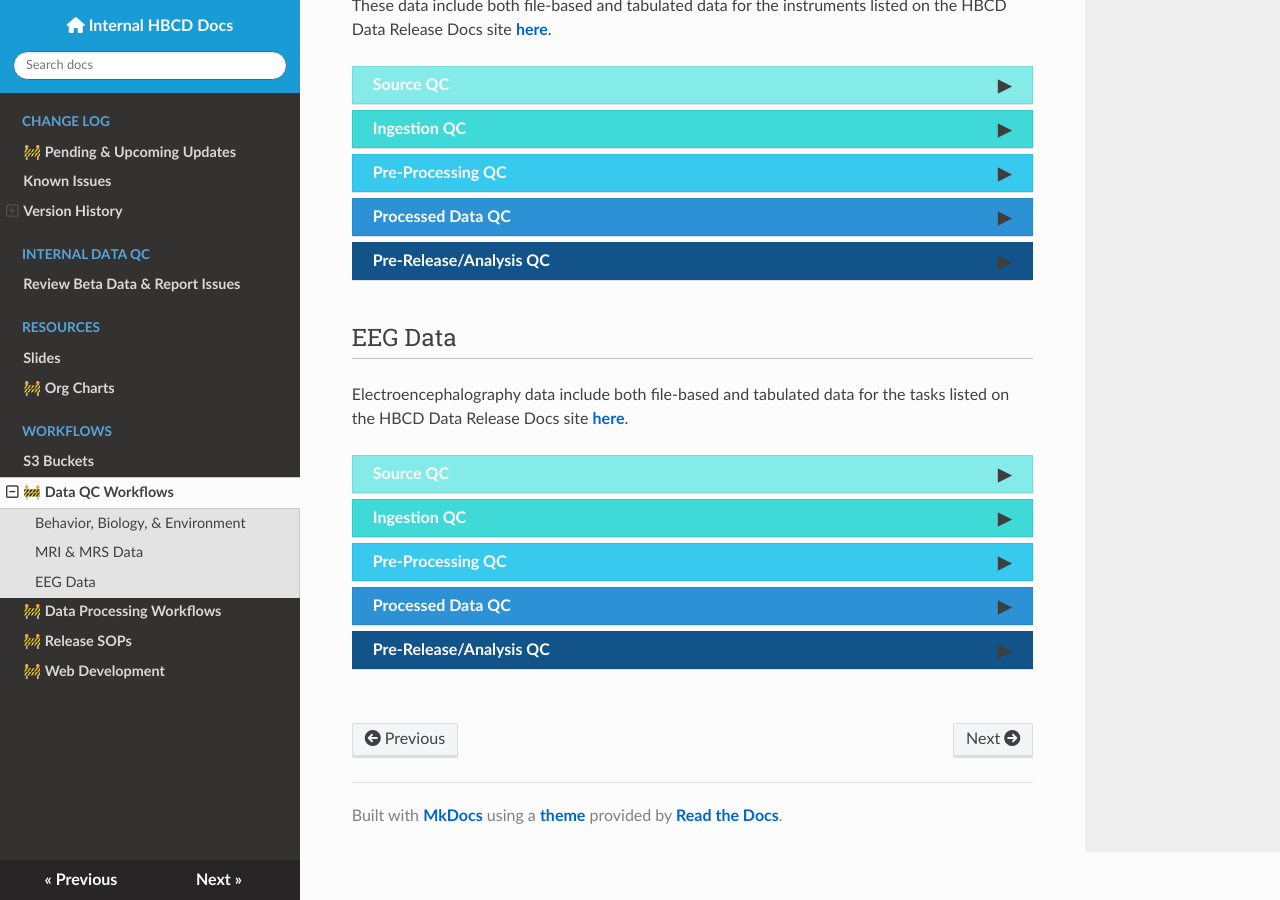
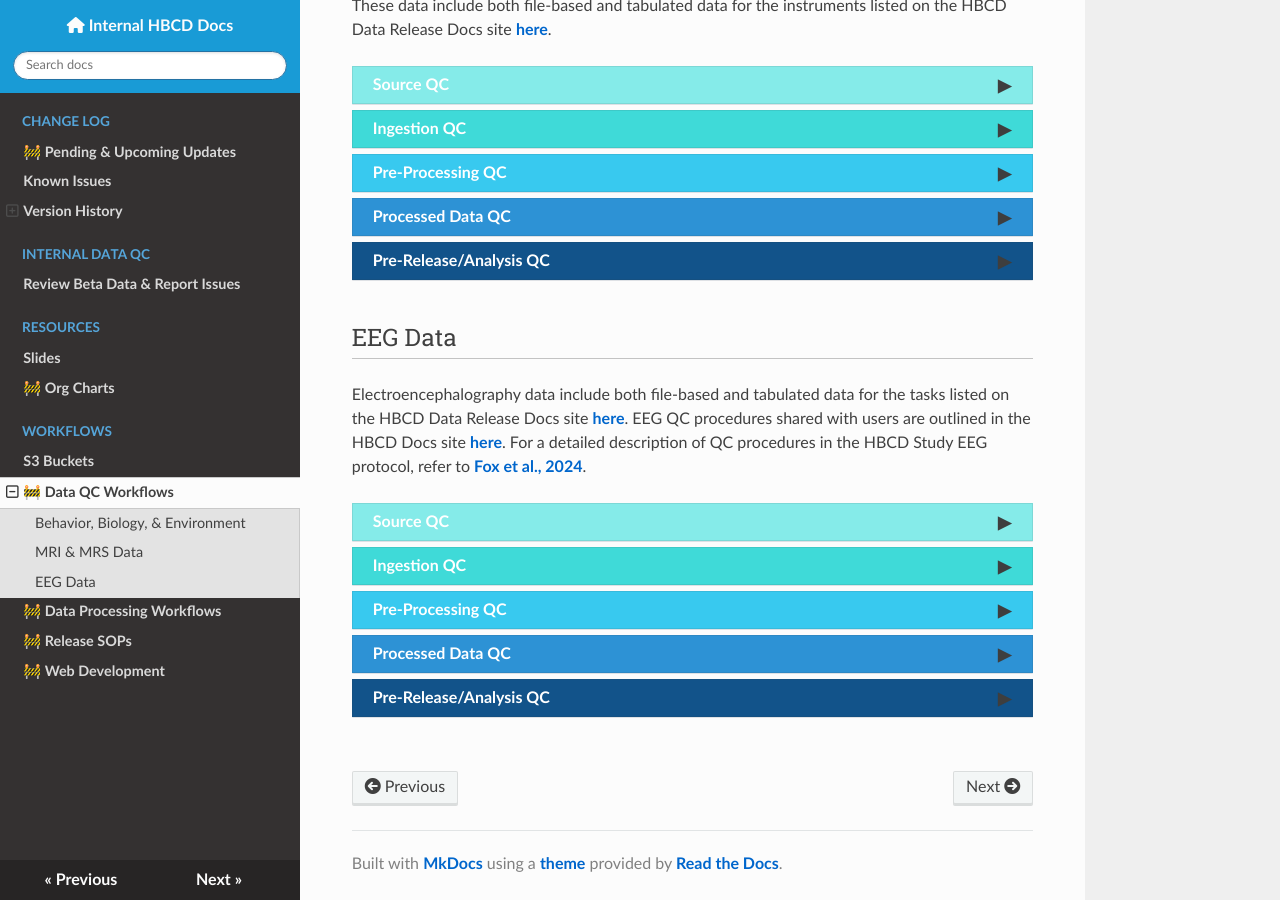
Before and after one commit to DCAN-Labs/hbcd-docs-internal, an MkDocs documentation site: the page built from docs/workflows/qc.md, in a window 1280 px wide and 900 px high, scrolled down 1089 px. Built offline with MkDocs 1.6.1, drawn with Linux system fonts in a browser that asks for light colours; nearby versions of some CDN libraries.

Commit message:
eeg cleanup

```diff
--- a/docs/workflows/qc.md
+++ b/docs/workflows/qc.md
@@ -384,7 +384,7 @@
 
 ## EEG Data
 
-Electroencephalography data include both file-based and tabulated data for the tasks listed on the HBCD Data Release Docs site [here](https://docs.hbcdstudy.org/latest/instruments/#eeg).
+Electroencephalography data include both file-based and tabulated data for the tasks listed on the HBCD Data Release Docs site [here](https://docs.hbcdstudy.org/latest/instruments/#eeg). EEG QC procedures shared with users are outlined in the HBCD Docs site [here](https://docs.hbcdstudy.org/latest/instruments/eeg/#quality-control). For a detailed description of QC procedures in the HBCD Study EEG protocol, refer to [Fox et al., 2024](https://doi.org/10.1016/j.dcn.2024.101447).
 
 <div id="source-eeg" class="source-banner" onclick="toggleCollapse(this)">
   <span class="text-with-link">
@@ -416,7 +416,7 @@
   <span class="arrow">▸</span>
 </div>
 <div class="collapsible-content">
-<p>TO DO</p>
+<p>Both study sites and the EEG Core team use an EEG Quality Control dashboard developed by LORIS to access and monitor incoming EEG data and QC metrics, such as retained epochs and line noise levels. Outputs from the HBCD-Maryland Analysis of Developmental EEG (<a href="https://hbcd-made.readthedocs.io/en/latest/">HBCD-MADE</a>) pipeline, which handles preprocessing and data cleaning, are also integrated into the dashboard. These outputs include key metrics like outlier statistics for specific task epochs (<a href="https://doi.org/10.1111/psyp.13580">Debnath et al., 2020</a>). Regular site-specific check-ins and troubleshooting are conducted to ensure consistent protocol adherence and data quality across sites.</p>
 </div>
 
 <div id="preproc-eeg" class="preproc-banner" onclick="toggleCollapse(this)">
```
